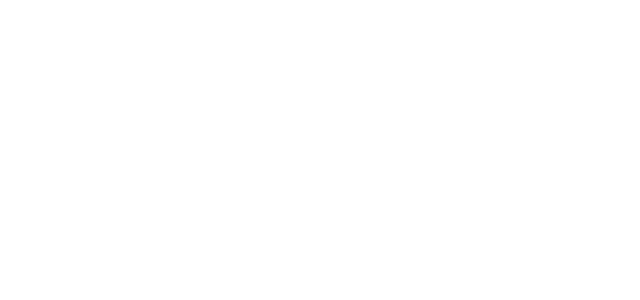
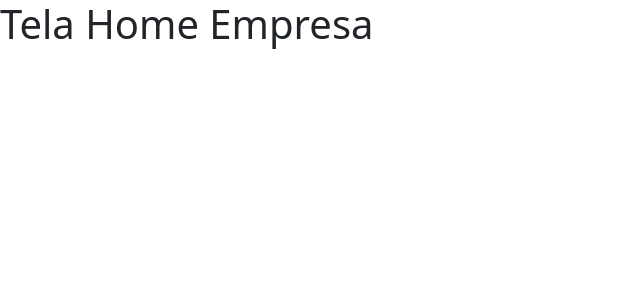
Before and after one commit to Grupo-2-PI-Terceiro-semestre/front-end, a React (Vite) app: page / in a window 1280 px wide. Before the commit this address had no page. Shown: the top 300 px of the page, without its empty margins (0-640 px from the left). Built offline with nearby package versions, Linux system fonts and the light colour scheme.

Commit message:
Título em cada página

```diff
--- a/package.json
+++ b/package.json
@@ -10,10 +10,13 @@
     "preview": "vite preview"
   },
   "dependencies": {
+    "bootstrap": "^5.3.3",
     "moment": "^2.30.1",
     "react": "^18.3.1",
     "react-big-calendar": "^1.13.4",
+    "react-bootstrap": "^2.10.4",
     "react-dom": "^18.3.1",
+    "react-router-dom": "^6.26.1",
     "sass": "^1.78.0"
   },
   "devDependencies": {
--- a/src/App.jsx
+++ b/src/App.jsx
@@ -1,12 +1,21 @@
 import React from 'react';
-import { BrowserRouter as Router, Route, Routes } from 'react-router-dom';
-import MyCalendar from './components/calendar/MyCalendar';
-const App = () => (
-  <Router>
-    <Routes>
+import { BrowserRouter as Router, Routes, Route } from 'react-router-dom';
+import HomeEmpresa from './pages/HomeEmpresa/HomeEmpresa';
+import HomeCliente from './pages/HomeCliente/HomeCliente';
+import Login from './pages/Login/Login';
+import Cadastro from './pages/Cadastro/Cadastro';
 
-    </Routes>
-  </Router>
-);
+function App() {
+  return (
+    <Router>
+      <Routes>
+        <Route path="/" element={<HomeEmpresa />} />
+        <Route path="/cliente" element={<HomeCliente />} />
+        <Route path="/login" element={<Login />} />
+        <Route path="/cadastro" element={<Cadastro />} />
+      </Routes>
+    </Router>
+  );
+}
 
 export default App;
--- a/src/pages/Cadastro/Cadastro.jsx
+++ b/src/pages/Cadastro/Cadastro.jsx
@@ -0,0 +1,9 @@
+import React from "react";
+
+function Cadastro() {
+    return <>
+        <h1>Tela de Cadastro</h1>
+    </>
+}
+
+export default Cadastro;
--- a/src/pages/HomeCliente/HomeCliente.jsx
+++ b/src/pages/HomeCliente/HomeCliente.jsx
@@ -0,0 +1,9 @@
+import React from "react";
+
+function HomeCliente() {
+    return <>
+        <h1>Tela Home Cliente</h1>
+    </>
+}
+
+export default HomeCliente;
--- a/src/pages/HomeEmpresa/HomeEmpresa.jsx
+++ b/src/pages/HomeEmpresa/HomeEmpresa.jsx
@@ -0,0 +1,9 @@
+import React from "react";
+
+function HomeEmpresa() {
+    return <>
+        <h1>Tela Home Empresa</h1>
+    </>
+}
+
+export default HomeEmpresa;
--- a/src/pages/Login/Login.jsx
+++ b/src/pages/Login/Login.jsx
@@ -0,0 +1,9 @@
+import React from "react";
+
+function Login() {
+    return <>
+        <h1>Tela de Login</h1>
+    </>
+}
+
+export default Login;
```
Also changed, not shown: src/index.jsx (line endings or trailing spaces), 1 other file (tests, documents, lock files or other folders).
